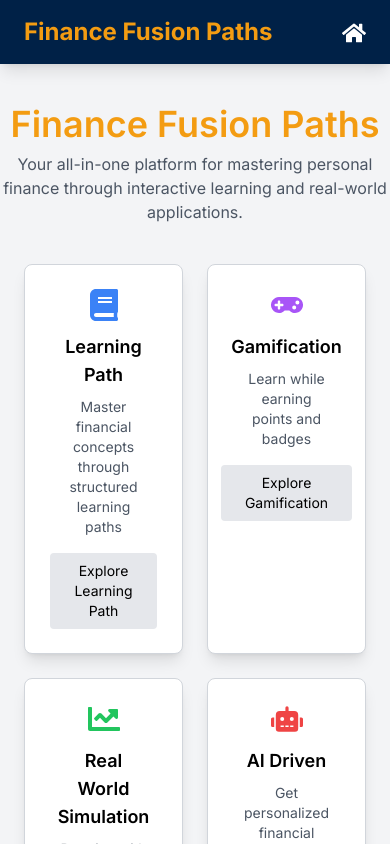
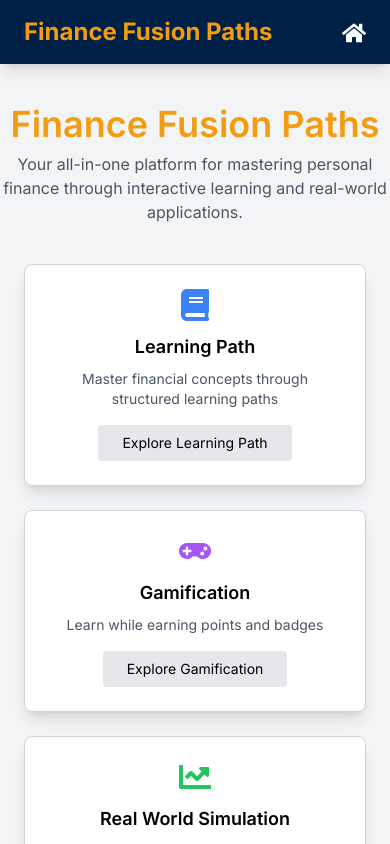
Before and after one commit to Clusters-Config/Fin-Quest, a React (Vite) app in the folder frontend/: page /features in a window 390 px wide. Shown: the top 844 px of the page. Built offline with nearby package versions, Linux system fonts and the light colour scheme.

Commit message:
Resposive changed in features page

```diff
--- a/frontend/src/pages/Features.jsx
+++ b/frontend/src/pages/Features.jsx
@@ -29,7 +29,7 @@ function FeaturesPage() {
       </div>
 
       {/* Features Grid */}
-      <section className="grid grid-cols-1 sm:grid-cols-2 md:grid-cols-3 gap-6 px-6 py-10 max-w-6xl mx-auto">
+      <section className="grid grid-cols-1 sm:grid-cols-1 md:grid-cols-2 lg:grid-cols-3 gap-6 px-6 py-10 max-w-6xl mx-auto">
         {[
           { path: "/Learning_paths", label: "Learning Path", desc: "Master financial concepts through structured learning paths", icon: <FaBook className="text-blue-500 w-8 h-8" /> },
           { path: "/Game", label: "Gamification", desc: "Learn while earning points and badges", icon: <FaGamepad className="text-purple-500 w-8 h-8" /> },
--- a/frontend/src/pages/Learning_paths.jsx
+++ b/frontend/src/pages/Learning_paths.jsx
@@ -33,7 +33,6 @@ const Learning_paths = () => {
   useEffect(() => {
     setusername(uusername);
   }, [uusername]);
-
   useEffect(() => {
     axios.defaults.withCredentials = true;
     axios.get("http://localhost:4047/verify").then((res) => {
```
